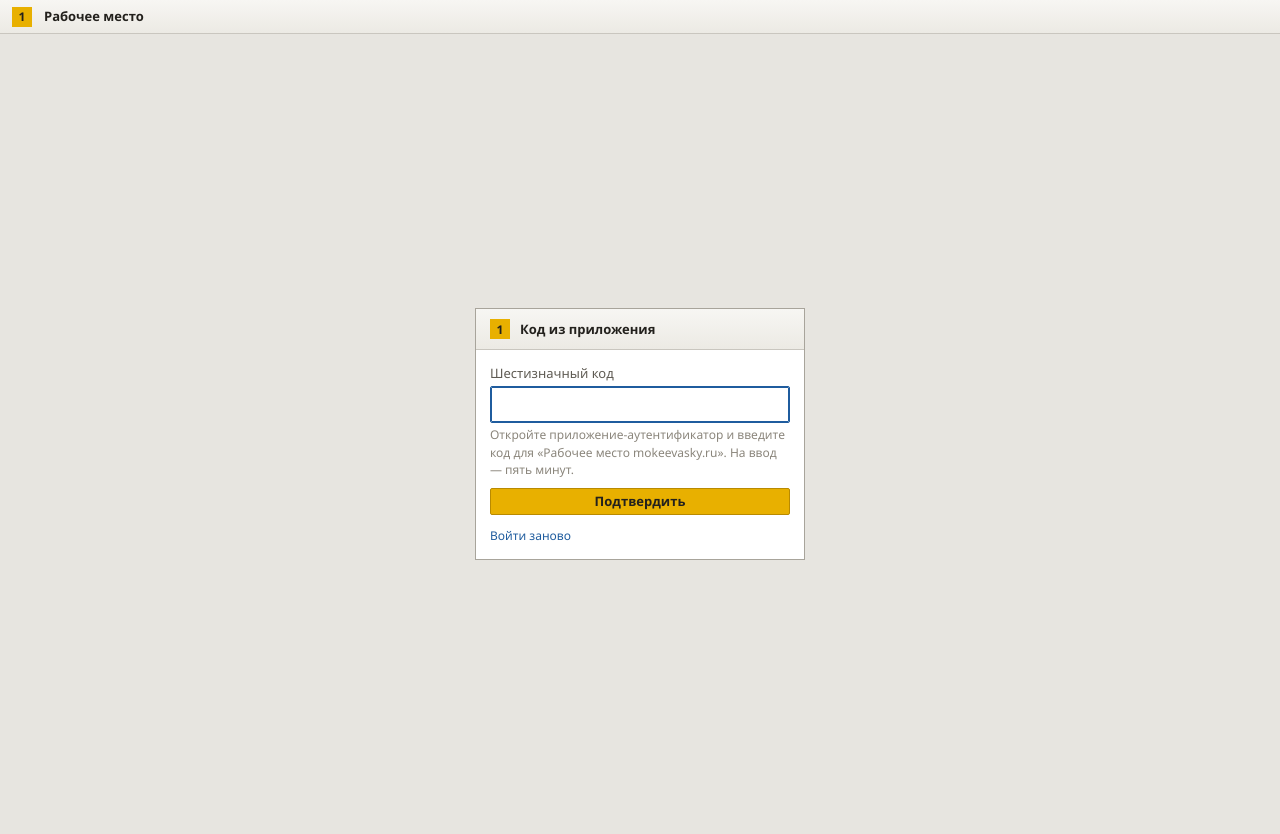
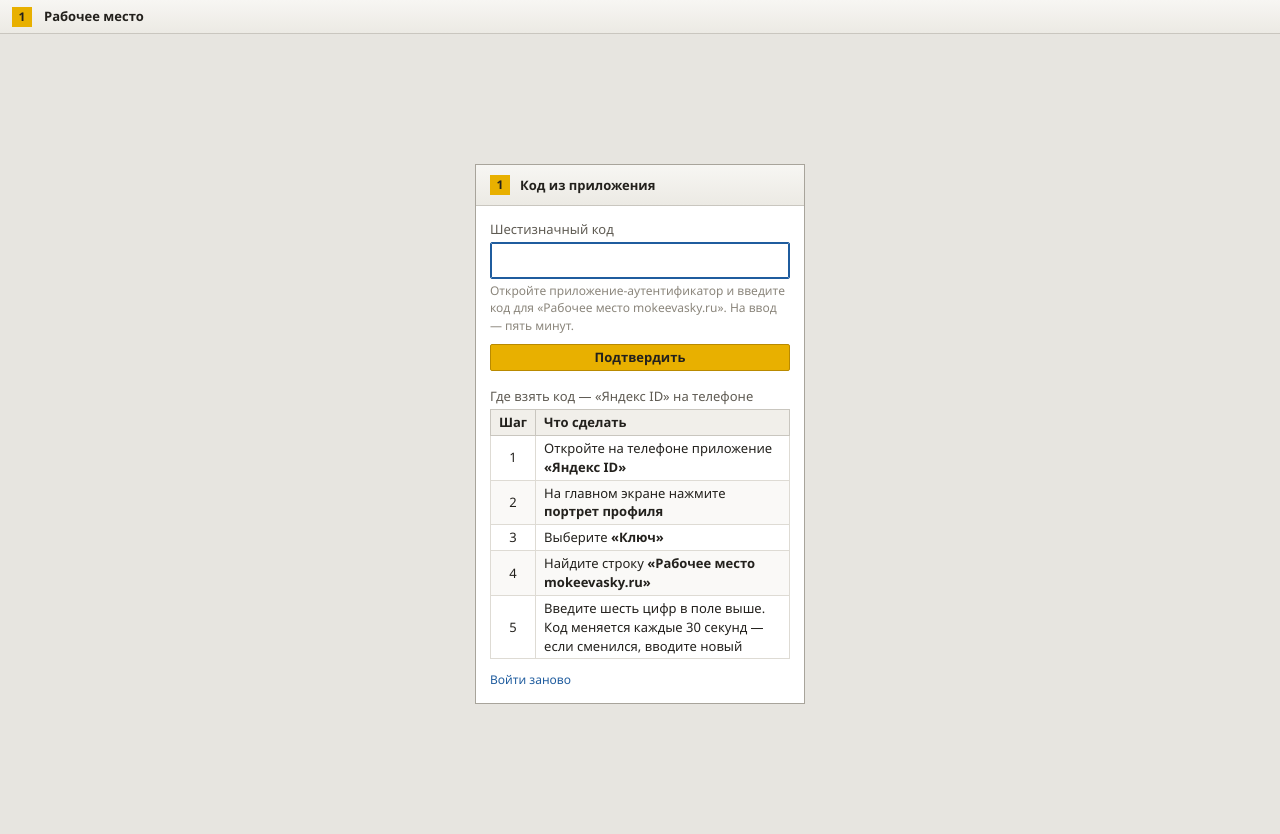
Before and after one commit to Svetlana-claude/Main, a FastAPI app: template webui/app/templates/login_totp.html in a window 1280 px wide. Run offline with FastAPI, Linux system fonts and the light colour scheme; the template is opened without the code that fills it, so the values that code supplies are empty; parts of the project's set-up code (start-up, migrations or seed data) failed here and were passed over.

Commit message:
Вход: памятка, где взять код подтверждения в «Яндекс ID»
Co-Authored-By: Claude Opus 5.5 <noreply@anthropic.com>

```diff
--- a/webui/app/templates/login_totp.html
+++ b/webui/app/templates/login_totp.html
@@ -27,6 +27,25 @@
         </div>
         <button class="btn btn--primary" type="submit" style="width:100%;justify-content:center">Подтвердить</button>
       </form>
+      {# Памятка на случай, когда приложение вылетело и просит войти заново,
+         а где на телефоне лежит код — забылось. #}
+      <div class="field__label" id="kod-gde" style="margin-top:16px">
+        Где взять код — «Яндекс ID» на телефоне
+      </div>
+      <div class="tablewrap">
+        <table class="table table--zebra" aria-labelledby="kod-gde">
+          <thead>
+            <tr><th scope="col" style="width:3em">Шаг</th><th scope="col">Что сделать</th></tr>
+          </thead>
+          <tbody>
+            <tr><td class="num" style="text-align:center">1</td><td>Откройте на телефоне приложение <strong>«Яндекс ID»</strong></td></tr>
+            <tr><td class="num" style="text-align:center">2</td><td>На главном экране нажмите <strong>портрет профиля</strong></td></tr>
+            <tr><td class="num" style="text-align:center">3</td><td>Выберите <strong>«Ключ»</strong></td></tr>
+            <tr><td class="num" style="text-align:center">4</td><td>Найдите строку <strong>«Рабочее место mokeevasky.ru»</strong></td></tr>
+            <tr><td class="num" style="text-align:center">5</td><td>Введите шесть цифр в поле выше. Код меняется каждые 30 секунд — если сменился, вводите новый</td></tr>
+          </tbody>
+        </table>
+      </div>
       <div class="field__hint" style="margin-top:12px">
         <a href="{{ root_path }}/login">Войти заново</a>
       </div>
```
Also changed, not shown: log.md (+8 -0 lines).
